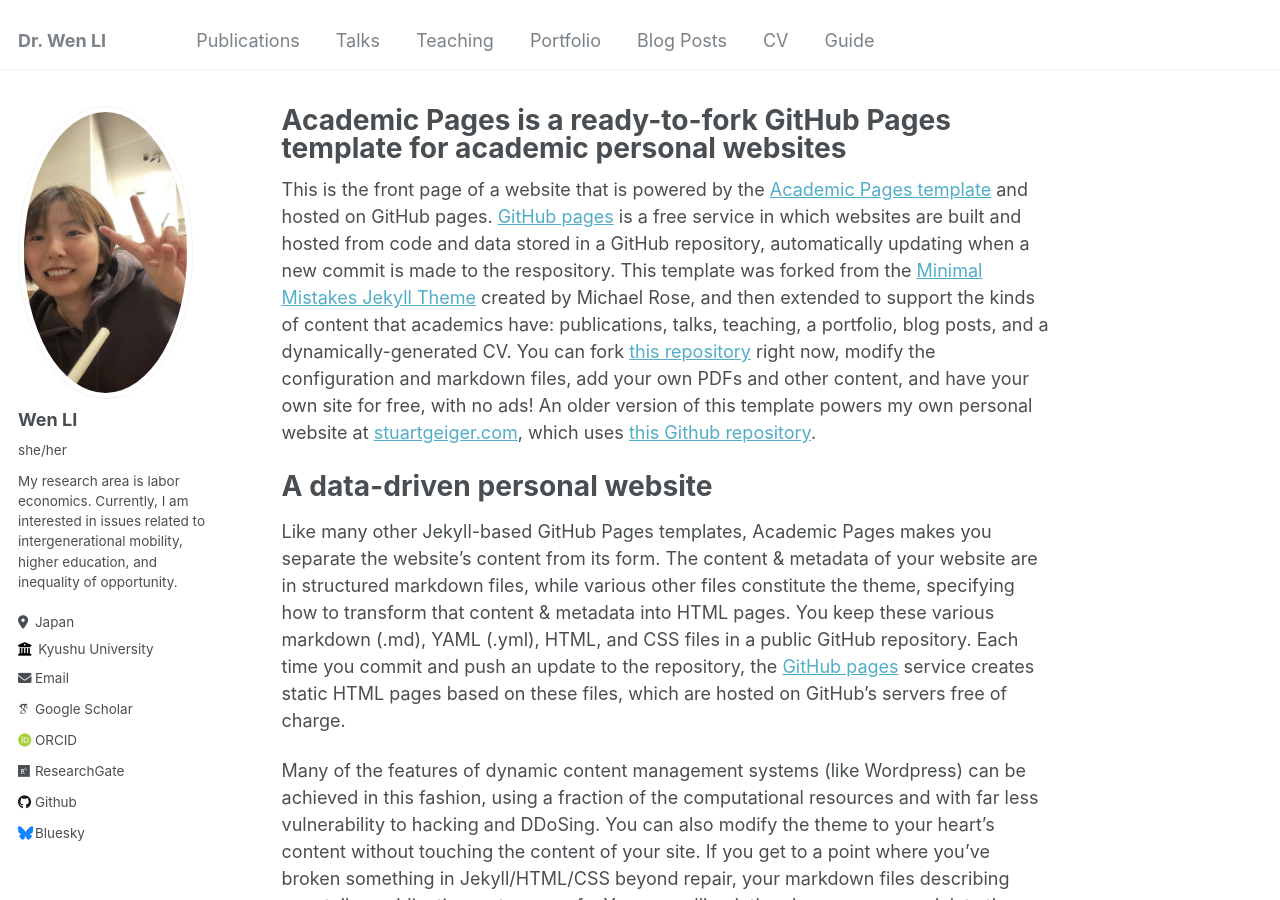
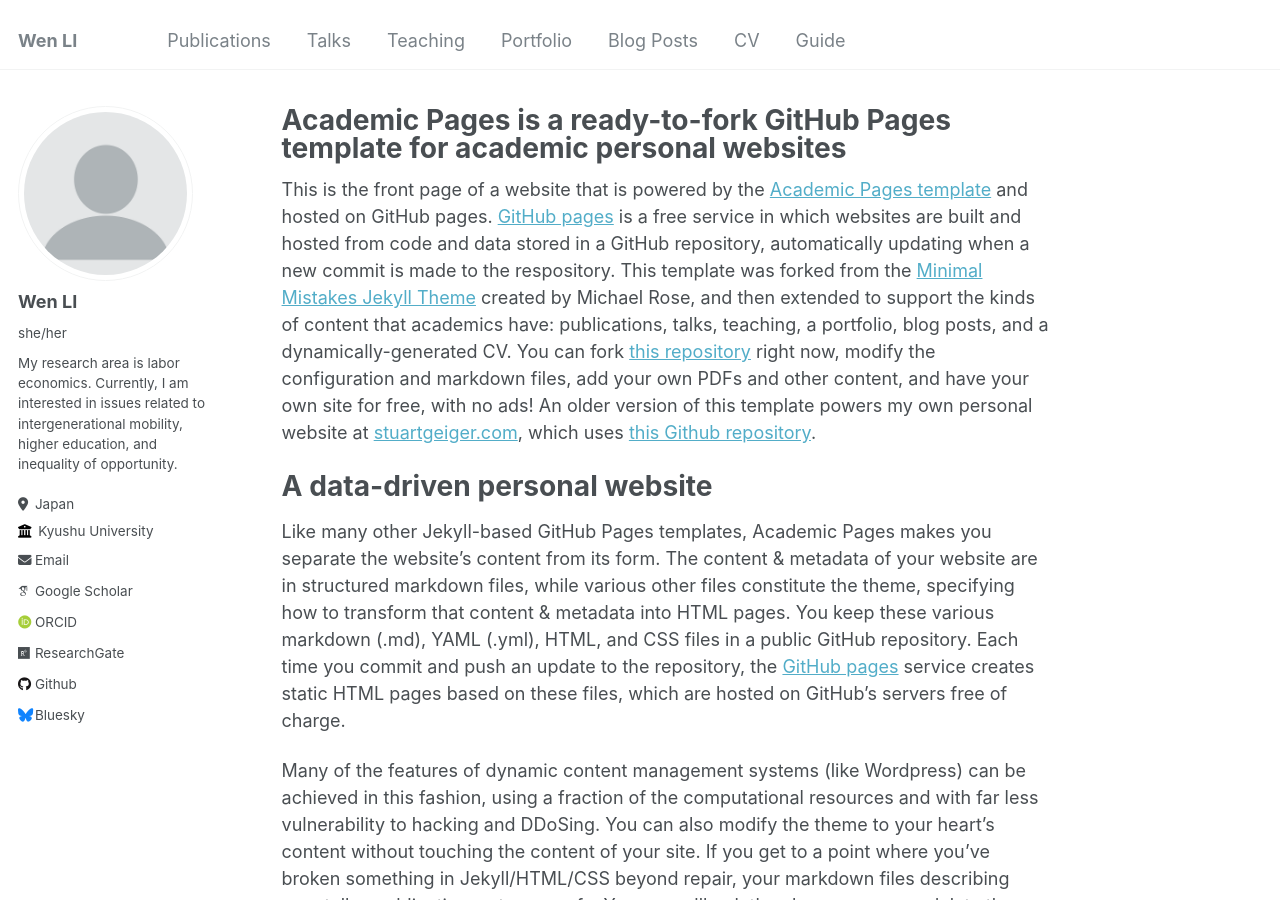
Before and after one commit to wenli-econ/wenli-econ.github.io, a Jekyll site: the page built from _pages/about.md, in a window 1280 px wide and 900 px high. Built offline with Jekyll 4.4.1, drawn with Linux system fonts in a browser that asks for light colours; some web fonts are replaced.

Commit message:
Update _config.yml

```diff
--- a/_config.yml
+++ b/_config.yml
@@ -8,7 +8,7 @@
 
 # Basic Site Settings
 locale                   : "en-US"
-title                    : "Dr. Wen LI"
+title                    : "Wen LI"
 name                     : &name "Wen LI"
 description              : &description "Your academic profile description"
 url                      : https://nepiaextra.github.io
@@ -20,7 +20,7 @@ repository               : "nepiaextra/WenLI"
 #               Additional customization can be done by editing /_includes/author-profile.html
 author:
   # Biographic information
-  avatar           : "bio.jpg"
+  avatar           : "profile.png"
   name             : "Wen LI"
   pronouns         : "she/her"
   bio              : "My research area is labor economics. Currently, I am interested in issues related to intergenerational mobility, higher education, and inequality of opportunity."
```
